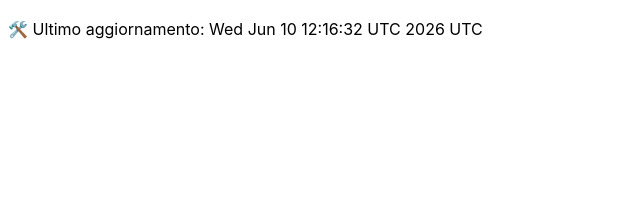
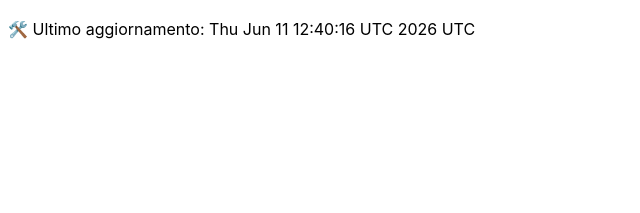
Before and after one commit to DanteTrb/DanteTrb.github.io, a Jekyll site: the page built from badges.md, in a window 1280 px wide. Shown: the top 213 px of the page, without its empty margins (0-640 px from the left). Built offline with Jekyll 4.4.1, drawn with Linux system fonts in a browser that asks for light colours; our own code applies the rules of GitHub Pages for plain Markdown files.

Commit message:
🛠️ Aggiornamento automatico badge

```diff
--- a/badges.md
+++ b/badges.md
@@ -1 +1 @@
-🛠️ Ultimo aggiornamento: Wed Jun 10 12:16:32 UTC 2026 UTC
+🛠️ Ultimo aggiornamento: Thu Jun 11 12:40:16 UTC 2026 UTC
```
